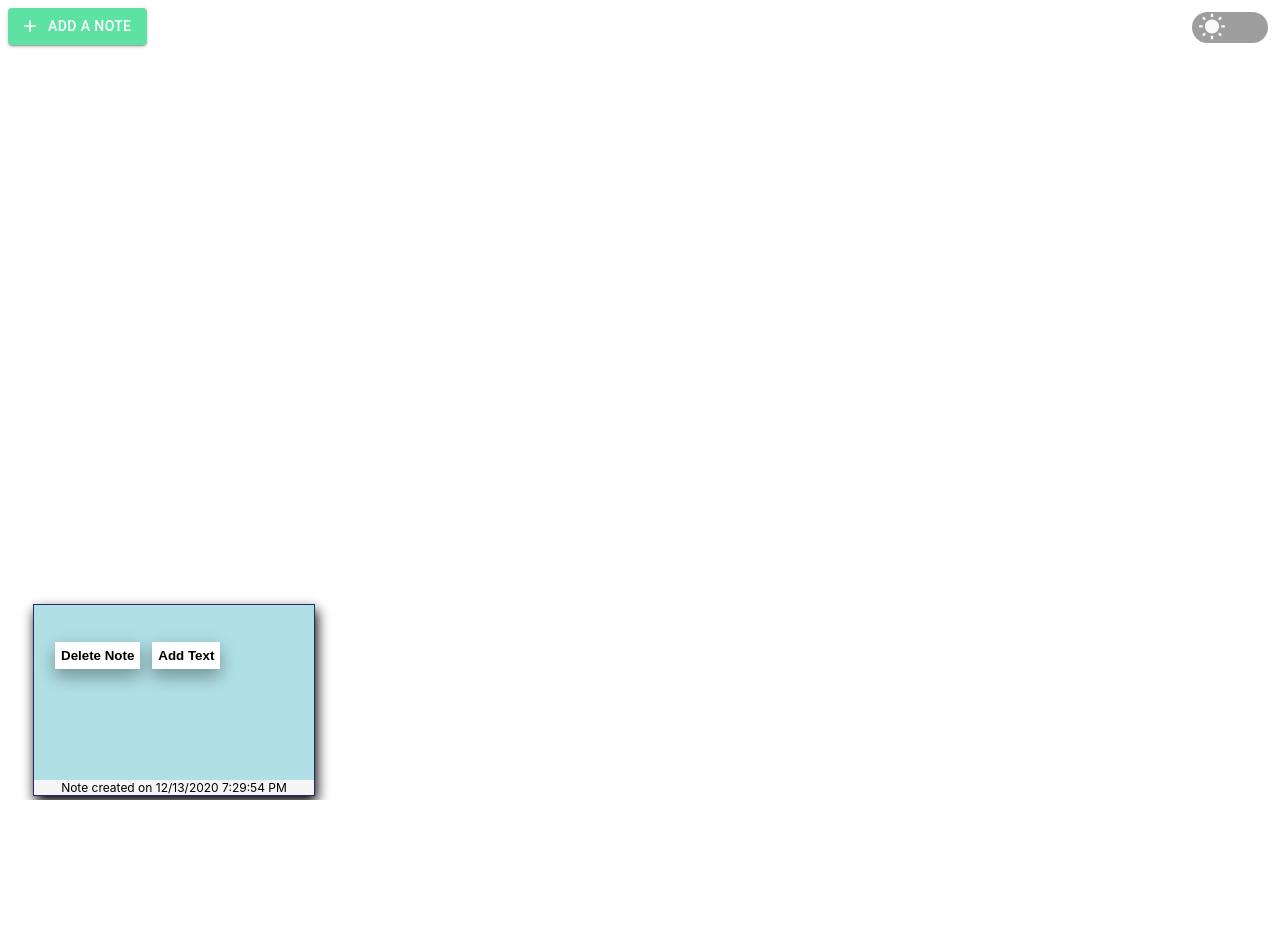
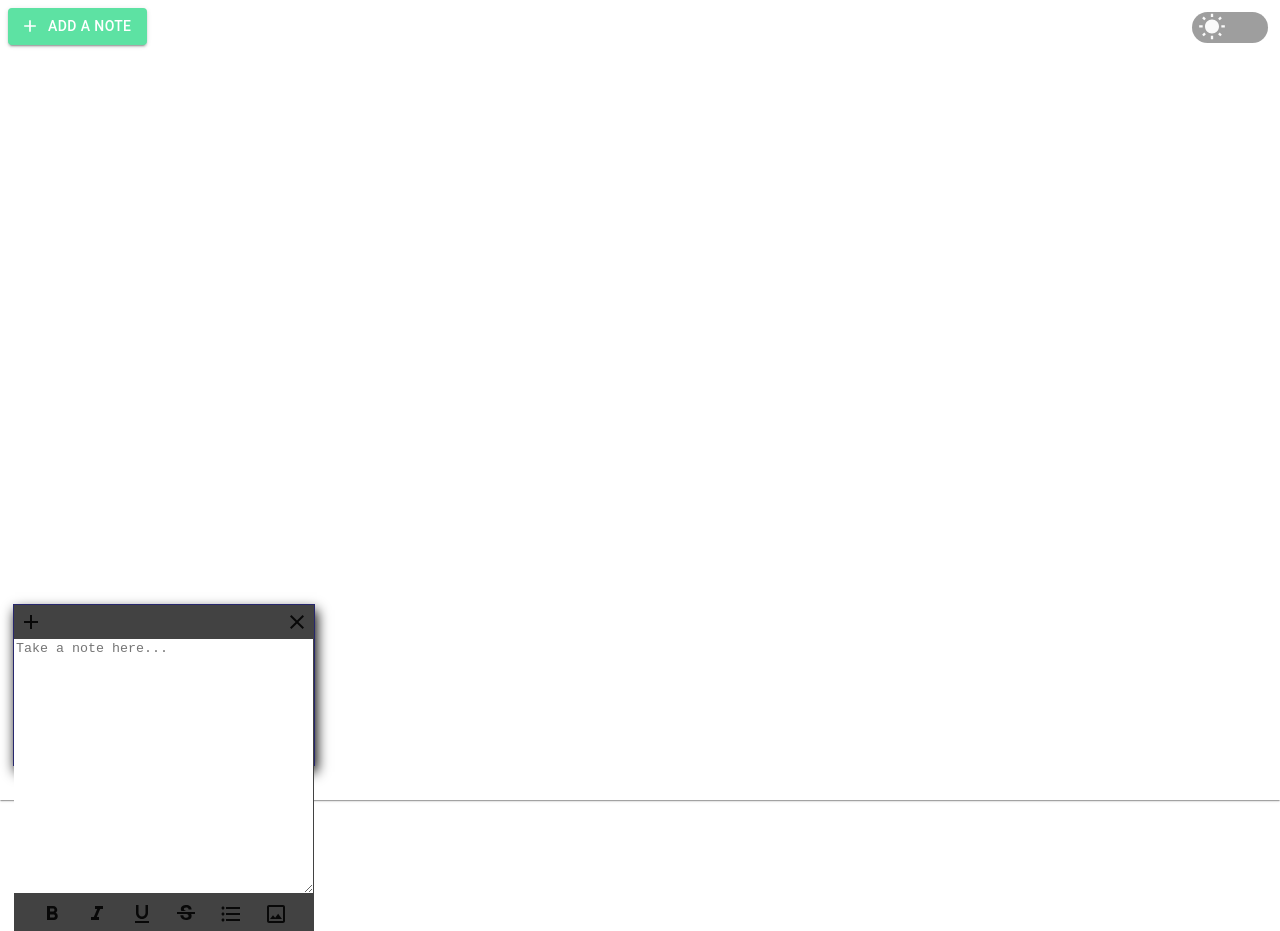
Before and after one commit to Naveenchandar/React-Sticky-Notes, a React (Create React App) app: page / in a window 1280 px wide. Both pictures are taken after a click on the button "ADD A NOTE". Before the commit the page ends 800 px from the top, so only its background shows below. Built offline with nearby package versions, Linux system fonts and the light colour scheme.

Commit message:
note ui changes

```diff
--- a/src/App.css
+++ b/src/App.css
@@ -10,6 +10,8 @@ body {
   border: 1px solid rgb(39, 39, 109);
   box-shadow: 2px 6px 12px rgba(0, 0, 0, 2);
   position: absolute;
+  padding: 0;
+  width: 300px;
 }
 .board {
   /* background-color: rgb(215, 249, 250); */
@@ -131,3 +133,23 @@ body {
 .lightIcon .MuiSwitch-track {
   border-radius: 20px;
 }
+
+.notes-header {
+  display: flex;
+  justify-content: space-between;
+  padding: 5px;
+}
+
+.notes-footer {
+  display: flex;
+  justify-content: space-evenly;
+  padding: 5px;
+}
+
+#note {
+  background: powderblue;
+}
+
+.note-icon {
+  cursor: pointer;
+}
--- a/src/App.js
+++ b/src/App.js
@@ -47,8 +47,8 @@ function App() {
     return (
         <ThemeProvider theme={muiTheme}>
             <Paper style={{ height: '100vh', borderRadius: 'unset' }}>
-                <AllNotes />
-                <ToggleSwitch toggleDarkTheme={toggleDarkTheme} theme={theme}/>
+                <AllNotes theme={theme} />
+                <ToggleSwitch toggleDarkTheme={toggleDarkTheme} theme={theme} />
             </Paper>
         </ThemeProvider>
     );
--- a/src/components/AllNotes.js
+++ b/src/components/AllNotes.js
@@ -1,7 +1,7 @@
 import React from 'react';
 import '../App.css';
 import Note from './Note';
-import Button from '@material-ui/core/Button';
+import { Button} from '@material-ui/core';
 import { withStyles } from '@material-ui/core/styles';
 import { Add as AddIcon } from '@material-ui/icons';
 
@@ -29,13 +29,13 @@ class DisplayAllNotes extends React.Component {
   };
 
   currenttime = () => {
-    var today = new Date();
+    let today = new Date();
     //  var time =today.getHours() + ":" + today.getMinutes() + ":" + today.getSeconds();
     today = `${today.toLocaleDateString()} ${today.toLocaleTimeString()}`;
     return today;
   }
   add = (text) => {
-    var notes = [
+    let notes = [
       ...this.state.notes,
       {
         id: this.nextId(),
@@ -48,7 +48,7 @@ class DisplayAllNotes extends React.Component {
   };
 
   update = (newText, id) => {
-    var notes = this.state.notes.map((note) =>
+    let notes = this.state.notes.map((note) =>
       note.id !== id
         ? note
         : {
@@ -60,13 +60,12 @@ class DisplayAllNotes extends React.Component {
   };
 
   remove = (id) => {
-    var notes = this.state.notes.filter((note) => note.id !== id);
+    let notes = this.state.notes.filter((note) => note.id !== id);
     this.setState({ notes });
   };
 
   eachNote = (note) => {
     return (
-      console.log(note),
       (
         <Note
           key={note.id}
@@ -75,7 +74,9 @@ class DisplayAllNotes extends React.Component {
           onRemove={this.remove}
           note={note.note}
           time={note.time}
-        ></Note>
+          theme={this.props.theme}
+          onAdd={this.add}
+        />
       )
     );
   };
--- a/src/components/Note.js
+++ b/src/components/Note.js
@@ -1,12 +1,23 @@
 import React from "react";
 import Draggable from "react-draggable";
 import "../App.css";
+import {
+  Add as AddIcon,
+  Close as CloseIcon,
+  FormatBold as FormatBoldIcon,
+  FormatItalic as FormatItalicIcon,
+  FormatUnderlined as FormatUnderlinedIcon,
+  StrikethroughS as StrikethroughSIcon,
+  FormatListBulleted as FormatListBulletedIcon,
+  InsertPhotoOutlined as InsertPhotoOutlinedIcon
+} from '@material-ui/icons';
 class Note extends React.Component {
   constructor(props) {
     super(props);
     this.state = {
       addText: false,
     };
+    this.myRef = React.createRef();
   }
 
   componentWillMount = () => {
@@ -16,13 +27,16 @@ class Note extends React.Component {
     };
   };
 
+  componentDidMount(){
+    this.myRef.current.focus()
+  }
+
   randomBetween = (x, y, s) => {
     return x + Math.ceil(Math.random() * (y - x)) + s;
   };
 
   save = () => {
-    // @ts-ignore
-    this.props.onChange(this.refs.newText.value, this.props.id);
+    this.props.onChange(this.myRef.current.value, this.props.id);
     this.setState({ addText: false });
   };
   edit = () => {
@@ -36,21 +50,34 @@ class Note extends React.Component {
   AddNote = () => {
     return (
       <div className="note" style={this.style}>
-        <textarea
-          ref="newText"
-          style={{ width: 241, height: 122, margin: 0 }}
-          placeholder="Enter a note here."
-        ></textarea>
-        <button className="button2" onClick={this.save}>
+        <div id='note' style={ this.props.theme === 'light' ? {backgroundColor: '#ffffff'} : {backgroundColor: '#424242'}}>
+          <div className='notes-header'>
+            <AddIcon className='note-icon' onClick={this.props.onAdd} titleAccess='New note'/>
+            <CloseIcon className='note-icon' onClick={this.delete} titleAccess='Close note'/>
+          </div>
+          <textarea
+            ref={this.myRef}
+            style={{ width: 295, height: 250, margin: 0, border: 'unset',outline: 'unset' }}
+            placeholder="Take a note here..."
+            onBlur={this.save}
+          ></textarea>
+          <div className='notes-footer'>
+            <FormatBoldIcon className='note-icon' titleAccess='Bold'/>
+            <FormatItalicIcon className='note-icon' titleAccess='Italic'/>
+            <FormatUnderlinedIcon className='note-icon' titleAccess='Underline'/>
+            <StrikethroughSIcon className='note-icon' titleAccess='Strikethrough'/>
+            <FormatListBulletedIcon className='note-icon' titleAccess='Toggle Bullets'/>
+            <InsertPhotoOutlinedIcon className='note-icon' titleAccess='Add Image'/>
+          </div>
+        </div>
+        {/* <button className="button2" onClick={this.save}>
           Add Text
-        </button>
+        </button> */}
       </div>
     );
   };
 
   AddTextOrNot = () => {
-    console.log("called");
-
     return (
       <button className="button2" onClick={this.edit}>
         Add Text
@@ -62,11 +89,10 @@ class Note extends React.Component {
     return (
       <div className="note" style={this.style}>
         <p>{this.props.note}</p>
-        {console.log("note = >" + this.props.note)}
         <span>
-          <button className="button2" onClick={this.delete}>
+          {/* <button className="button2" onClick={this.delete}>
             Delete Note
-          </button>
+          </button> */}
           {this.AddTextOrNot()}
         </span>
 
@@ -82,7 +108,7 @@ class Note extends React.Component {
   render() {
     return (
       <Draggable>
-        {this.state.addText ? this.AddNote() : this.DisplayNote()}
+        {this.AddNote()}
       </Draggable>
     );
   }
--- a/src/components/ToggleTheme.js
+++ b/src/components/ToggleTheme.js
@@ -3,7 +3,7 @@ import { Switch } from '@material-ui/core';
 import NightsStayIcon from '@material-ui/icons/NightsStay';
 import WbSunnyIcon from '@material-ui/icons/WbSunny';
 
-export const ToggleSwitch = ({theme,toggleDarkTheme}) => {
+export const ToggleSwitch = ({ theme, toggleDarkTheme }) => {
     return (
         <Switch
             checked={theme.palette.type === 'dark' ? true : false}
```
